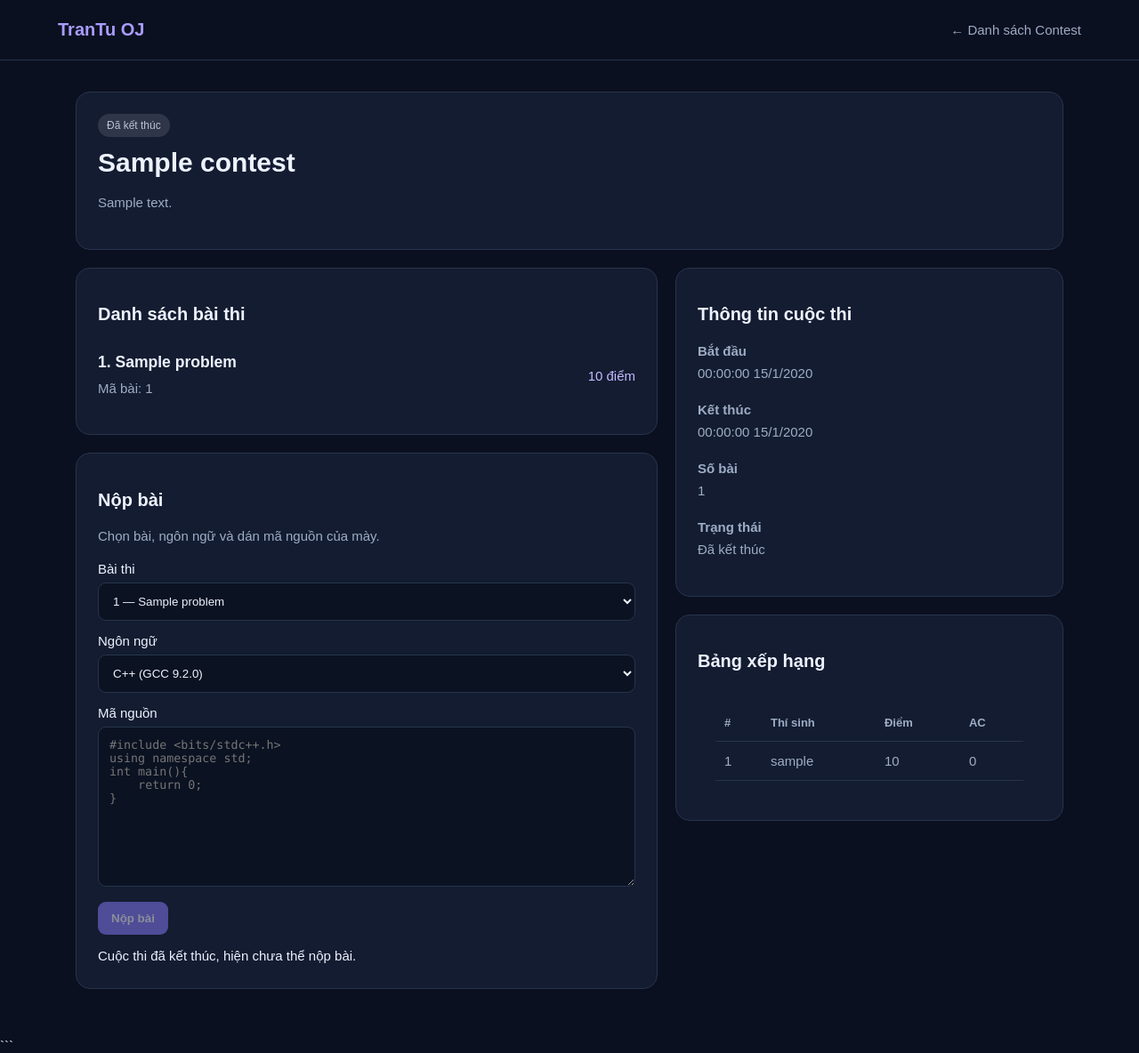
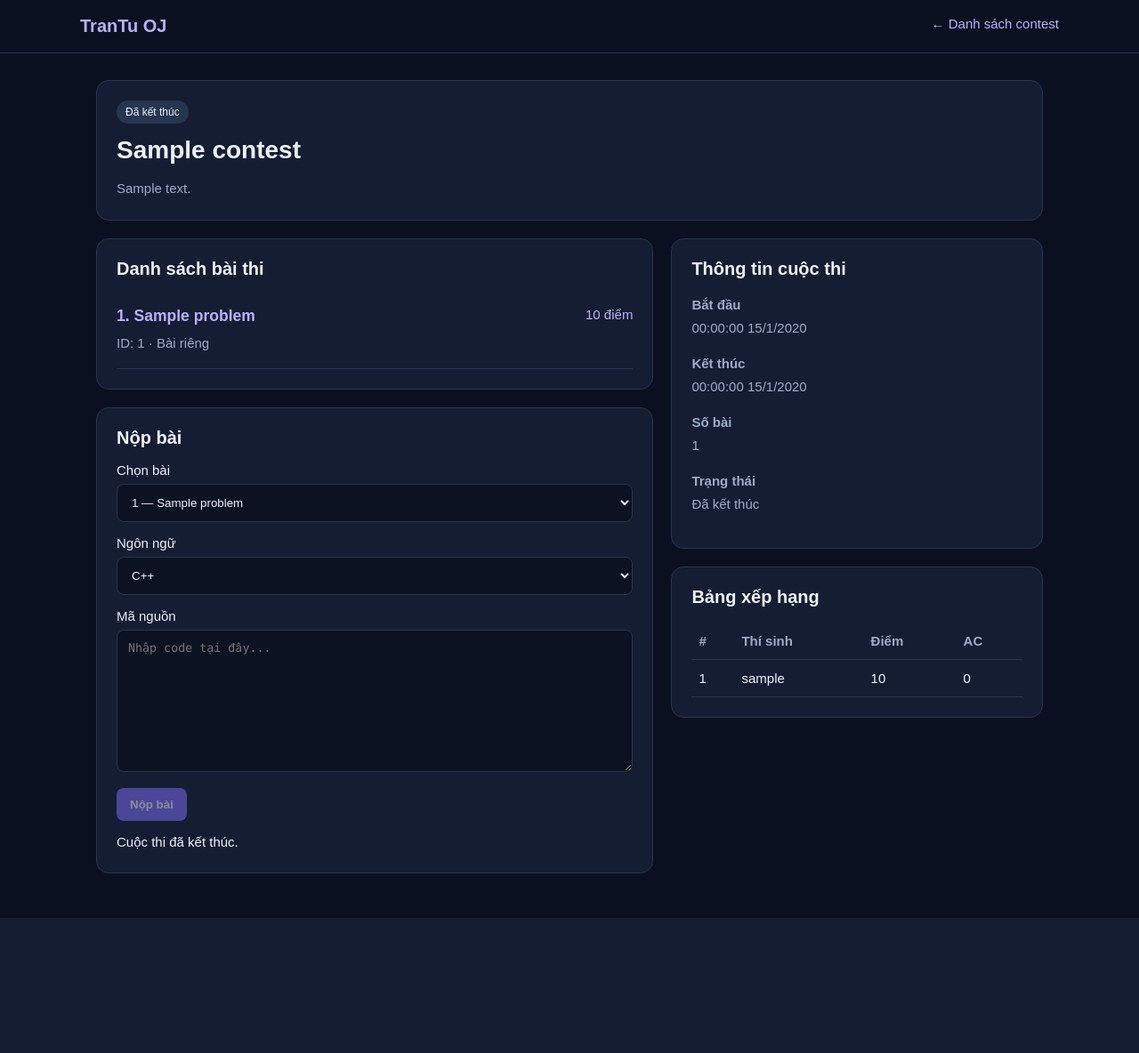
Before and after one commit to anhcuongthu-crypto/Tran-Tu-36-Online-Judge, a Flask app: page /contests/1 in a window 1280 px wide. Shown: the whole page at 89% size. After the commit the page ends 1032 px from the top, so only its background shows below. Run offline with Flask 3, Linux system fonts and the light colour scheme; tables that the repository leaves empty hold one stand-in row (values such as "Sample post"); some libraries are stand-ins or nearby versions.

Commit message:
Update contest_detail.html

````diff
--- a/templates/contest_detail.html
+++ b/templates/contest_detail.html
@@ -4,83 +4,76 @@
 <head>
 <meta charset="UTF-8">
 <meta name="viewport" content="width=device-width, initial-scale=1">
-<title>Chi tiết Contest | TranTu OJ</title>
+<title>Contest - TranTu OJ</title>
 <style>
-:root{--bg:#0b1020;--panel:#131c30;--line:#27344d;--text:#edf2ff;--muted:#9eacc5;--primary:#8b7cff;--green:#34d399}
+:root{--bg:#0b1020;--panel:#141d31;--line:#293650;--text:#edf2ff;--muted:#9eacc5;--primary:#8172ff}
 *{box-sizing:border-box}
 body{margin:0;background:var(--bg);color:var(--text);font:15px Arial,sans-serif}
-a{color:inherit;text-decoration:none}
-.nav{height:68px;border-bottom:1px solid var(--line);display:flex;align-items:center;justify-content:space-between;padding:0 max(5%,calc((100% - 1150px)/2))}
-.brand{font-size:20px;font-weight:800;color:#a99dff}
-.nav a:last-child{color:var(--muted)}
-.wrap{max-width:1150px;margin:35px auto;padding:0 20px}
-.panel{background:var(--panel);border:1px solid var(--line);border-radius:16px;padding:24px;margin-bottom:20px}
-h1{font-size:30px;margin:12px 0}
-h2{font-size:20px}
+a{color:#b9b0ff;text-decoration:none}
+header{padding:18px max(5%,calc((100% - 1100px)/2));border-bottom:1px solid var(--line);display:flex;justify-content:space-between}
+.brand{font-size:20px;font-weight:bold}
+main{max-width:1100px;margin:30px auto;padding:0 18px}
+.panel{background:var(--panel);border:1px solid var(--line);border-radius:14px;padding:22px;margin-bottom:20px;min-width:0}
+h1{font-size:28px;margin:14px 0}
+h2{font-size:20px;margin-top:0}
 .muted{color:var(--muted);line-height:1.7}
-.badge{display:inline-block;padding:6px 10px;border-radius:30px;background:#26344b;font-size:12px}
-.running{background:#123e36;color:#6ee7b7}
-.upcoming{background:#3b2e15;color:#fcd34d}
-.ended{background:#30364a;color:#b7c2d6}
-.layout{display:grid;grid-template-columns:minmax(0,1.5fr) minmax(280px,1fr);gap:20px}
-.problem{display:flex;justify-content:space-between;align-items:center;gap:12px;border-bottom:1px solid var(--line);padding:15px 0}
-.problem:last-child{border-bottom:0}
-.problem h3{margin:0 0 6px}
-.problem h3 a:hover{color:#b7aaff;text-decoration:underline}
-.score{color:#c3baff;white-space:nowrap}
-button,.btn{display:inline-block;border:0;border-radius:9px;padding:11px 15px;background:var(--primary);color:white;font-weight:bold;cursor:pointer}
+.grid{display:grid;grid-template-columns:1.5fr 1fr;gap:20px}
+.badge{display:inline-block;padding:6px 10px;background:#263650;border-radius:30px;font-size:12px}
+.problem{padding:15px 0;border-bottom:1px solid var(--line);display:flex;justify-content:space-between;gap:12px}
+.problem h3{margin:0 0 7px;overflow-wrap:anywhere}
+.score{color:#b9b0ff;white-space:nowrap}
+input,select,textarea{width:100%;padding:12px;margin:7px 0 15px;background:#0b1222;color:var(--text);border:1px solid var(--line);border-radius:8px}
+textarea{min-height:160px;resize:vertical;font-family:Consolas,monospace}
+button{background:var(--primary);color:white;border:0;border-radius:8px;padding:11px 15px;font-weight:bold;cursor:pointer}
 button:disabled{opacity:.5;cursor:not-allowed}
-input,select,textarea{width:100%;padding:12px;background:#0b1222;color:var(--text);border:1px solid var(--line);border-radius:9px;margin:7px 0 14px}
-textarea{min-height:180px;resize:vertical;font-family:Consolas,monospace}
+.secondary{background:#374151}
 table{width:100%;border-collapse:collapse}
-th,td{text-align:left;padding:13px 10px;border-bottom:1px solid var(--line)}
-th{color:var(--muted);font-size:13px}
-#message{white-space:pre-wrap;line-height:1.6;margin-top:12px}
-.good{color:var(--green)}
-.error{color:#fca5a5}
-.empty{padding:20px;color:var(--muted);text-align:center}
-@media(max-width:750px){.layout{grid-template-columns:1fr}.panel{padding:17px}h1{font-size:25px}}
+th,td{text-align:left;padding:12px 8px;border-bottom:1px solid var(--line);overflow-wrap:anywhere}
+th{color:var(--muted)}
+.status{white-space:pre-wrap;line-height:1.6;margin-top:12px}
+.error{color:#fca5a5;white-space:pre-wrap}
+.success{color:#6ee7b7}
+.editbox{margin-top:18px;padding:16px;background:#0b1222;border:1px solid var(--line);border-radius:10px}
+@media(max-width:720px){.grid{grid-template-columns:1fr}.panel{padding:16px}h1{font-size:24px}}
 </style>
 </head>
-<body>
-<header class="nav">
+
+<body data-contest-id="{{ contest_id|default('', true) }}">
+<header>
   <a class="brand" href="/">TranTu OJ</a>
-  <a href="/contests">← Danh sách Contest</a>
+  <a href="/contests">← Danh sách contest</a>
 </header>
 
-<main class="wrap">
+<main>
   <section class="panel" id="contestHeader">
-    <div class="muted">Đang tải cuộc thi...</div>
+    <p class="muted">Đang tải cuộc thi...</p>
   </section>
 
-  <div class="layout">
+  <div class="grid">
     <div>
       <section class="panel">
         <h2>Danh sách bài thi</h2>
-        <div id="problems"><div class="empty">Đang tải bài thi...</div></div>
+        <div id="problems">Đang tải...</div>
       </section>
 
       <section class="panel">
         <h2>Nộp bài</h2>
-        <p class="muted">Chọn bài, ngôn ngữ và dán mã nguồn của mày.</p>
-
         <form id="submitForm">
-          <label for="problemId">Bài thi</label>
+          <label for="problemId">Chọn bài</label>
           <select id="problemId" required></select>
 
           <label for="language">Ngôn ngữ</label>
           <select id="language">
-            <option value="54">C++ (GCC 9.2.0)</option>
-            <option value="50">C (GCC 9.2.0)</option>
+            <option value="54">C++</option>
+            <option value="50">C</option>
             <option value="71">Python 3</option>
           </select>
 
           <label for="sourceCode">Mã nguồn</label>
-          <textarea id="sourceCode" required maxlength="100000"
-            placeholder="#include &lt;bits/stdc++.h&gt;&#10;using namespace std;&#10;int main(){&#10;    return 0;&#10;}"></textarea>
+          <textarea id="sourceCode" maxlength="100000" required placeholder="Nhập code tại đây..."></textarea>
 
           <button id="submitButton" type="submit">Nộp bài</button>
-          <div id="message"></div>
+          <div id="submitMessage" class="status"></div>
         </form>
       </section>
     </div>
@@ -88,255 +81,362 @@ th{color:var(--muted);font-size:13px}
     <aside>
       <section class="panel">
         <h2>Thông tin cuộc thi</h2>
-        <div id="info" class="muted">Đang tải...</div>
+        <div id="contestInfo" class="muted">Đang tải...</div>
       </section>
 
       <section class="panel">
         <h2>Bảng xếp hạng</h2>
-        <div id="leaderboard" class="empty">Đang tải...</div>
+        <div id="leaderboard">Đang tải...</div>
       </section>
     </aside>
   </div>
 </main>
 
 <script>
-const CONTEST_ID = Number(location.pathname.split('/').filter(Boolean).pop());
 const $ = id => document.getElementById(id);
 
-let contest = null;
+function resolveContestId() {
+  // ID Flask truyền vào template
+  const raw = document.body.dataset.contestId || '';
+  if (/^\d+$/.test(raw) && Number(raw) > 0) {
+    return Number(raw);
+  }
+
+  // URL dạng /contests/123
+  const match = location.pathname.match(/\/contests\/(\d+)\/?$/);
+  if (match && Number(match[1]) > 0) {
+    return Number(match[1]);
+  }
+
+  // URL dạng /contest_detail.html?id=123
+  const query = new URLSearchParams(location.search).get('id');
+  if (query && /^\d+$/.test(query) && Number(query) > 0) {
+    return Number(query);
+  }
+
+  return null;
+}
+
+const CONTEST_ID = resolveContestId();
+let contestData = null;
 let problemList = [];
+let isAdmin = false;
 
-function escapeHTML(value) {
+function esc(value) {
   return String(value ?? '').replace(/[&<>"']/g, c => ({
-    '&':'&amp;',
-    '<':'&lt;',
-    '>':'&gt;',
-    '"':'&quot;',
-    "'":'&#39;'
+    '&':'&amp;', '<':'&lt;', '>':'&gt;',
+    '"':'&quot;', "'":'&#39;'
   })[c]);
 }
 
-function formatDate(value) {
-  const d = new Date(value);
-  return Number.isNaN(d.getTime()) ? value : d.toLocaleString('vi-VN');
+async function api(url, options = {}) {
+  const response = await fetch(url, {
+    ...options,
+    headers: {
+      ...(options.headers || {}),
+      ...(options.body ? {'Content-Type':'application/json'} : {})
+    }
+  });
+
+  const raw = await response.text();
+  let data;
+
+  try {
+    data = JSON.parse(raw);
+  } catch {
+    console.error('API response:', response.status, url, raw);
+    throw new Error(`HTTP ${response.status}: API không trả JSON. URL: ${url}`);
   }
 
-const stateNames = {
-  running: 'Đang diễn ra',
-  upcoming: 'Sắp diễn ra',
-  ended: 'Đã kết thúc'
+  if (!response.ok) {
+    throw new Error(data.error || `HTTP ${response.status}`);
+  }
+
+  return data;
+}
+
+function dateText(value) {
+  if (!value) return 'Chưa xác định';
+  const d = new Date(value);
+  return Number.isNaN(d.getTime()) ? String(value) : d.toLocaleString('vi-VN');
+}
+
+const stateText = {
+  upcoming:'Sắp diễn ra',
+  running:'Đang diễn ra',
+  ended:'Đã kết thúc'
 };
 
-async function loadContest() {
-  const r = await fetch(`/api/contests/${CONTEST_ID}`);
-  const data = await r.json();
-
-  if (!r.ok) {
-    throw new Error(data.error || 'Không tải được cuộc thi.');
+async function loadAdmin() {
+  try {
+    const data = await api('/api/me');
+    isAdmin = !!(data.user && data.user.is_admin);
+  } catch {
+    isAdmin = false;
+  }
 }
 
-  contest = data;
+async function loadContest() {
+  const data = await api(`/api/contests/${CONTEST_ID}`);
+  contestData = data;
   problemList = data.problems || [];
 
   $('contestHeader').innerHTML = `
-    <span class="badge ${escapeHTML(data.state)}">
-      ${escapeHTML(stateNames[data.state] || data.state)}
-    </span>
-    <h1>${escapeHTML(data.title)}</h1>
-    <p class="muted">${escapeHTML(data.description || 'Chưa có mô tả.')}</p>
+    <span class="badge">${esc(stateText[data.state] || data.state || 'Chưa rõ')}</span>
+    <h1>${esc(data.title || 'Contest')}</h1>
+    <div class="muted">${esc(data.description || 'Không có mô tả.')}</div>
   `;
 
-  $('info').innerHTML = `
-    <p><strong>Bắt đầu</strong><br>${escapeHTML(formatDate(data.start_time))}</p>
-    <p><strong>Kết thúc</strong><br>${escapeHTML(formatDate(data.end_time))}</p>
-    <p><strong>Số bài</strong><br>${problemList.length}</p>
-    <p><strong>Trạng thái</strong><br>${escapeHTML(stateNames[data.state] || data.state)}</p>
+  $('contestInfo').innerHTML = `
+    <p><b>Bắt đầu</b><br>${esc(dateText(data.start_time))}</p>
+    <p><b>Kết thúc</b><br>${esc(dateText(data.end_time))}</p>
+    <p><b>Số bài</b><br>${problemList.length}</p>
+    <p><b>Trạng thái</b><br>${esc(stateText[data.state] || data.state || 'Chưa rõ')}</p>
   `;
 
   if (!problemList.length) {
-    $('problems').innerHTML =
-      '<div class="empty">Cuộc thi chưa có bài nào.</div>';
+    $('problems').innerHTML = '<p class="muted">Contest chưa có bài thi.</p>';
     $('problemId').innerHTML = '';
     $('submitButton').disabled = true;
     return;
   }
 
-
-$('problems').innerHTML = problemList.map((p, i) => {
-  return `
+  $('problems').innerHTML = problemList.map((p, i) => `
     <div class="problem">
       <div>
-        <h3>
-          <a href="#"
-             onclick="showProblem('${escapeHTML(p.id)}'); return false;">
-            ${i + 1}. ${escapeHTML(p.title)}
-          </a>
-        </h3>
-        <div class="muted">Mã bài: ${escapeHTML(p.id)}</div>
+        <h3><a href="#" data-pid="${esc(p.id)}">${i + 1}. ${esc(p.title)}</a></h3>
+        <div class="muted">ID: ${esc(p.id)}${p.is_custom ? ' · Bài riêng' : ''}</div>
       </div>
       <span class="score">${Number(p.total_score) || 0} điểm</span>
     </div>
-  `;
-}).join('');
+  `).join('');
 
+  $('problems').querySelectorAll('[data-pid]').forEach(a => {
+    a.addEventListener('click', e => {
+      e.preventDefault();
+      showProblem(a.dataset.pid);
+    });
+  });
 
   $('problemId').innerHTML = problemList.map(p => `
-    <option value="${escapeHTML(p.id)}">
-      ${escapeHTML(p.id)} — ${escapeHTML(p.title)}
-    </option>
+    <option value="${esc(p.id)}">${esc(p.id)} — ${esc(p.title)}</option>
   `).join('');
 
-  const canSubmit = data.state === 'running';
-  $('submitButton').disabled = !canSubmit;
-
-  if (!canSubmit) {
-    $('message').textContent = data.state === 'upcoming'
-      ? 'Cuộc thi chưa bắt đầu, hiện chưa thể nộp bài.'
-      : 'Cuộc thi đã kết thúc, hiện chưa thể nộp bài.';
-  }
+  $('submitButton').disabled = data.state !== 'running';
+  $('submitMessage').textContent =
+    data.state === 'upcoming' ? 'Cuộc thi chưa bắt đầu.' :
+    data.state === 'ended' ? 'Cuộc thi đã kết thúc.' : '';
 }
 
-function showProblem(problemId) {
-  const p = problemList.find(x => String(x.id) === String(problemId));
+function showProblem(pid) {
+  const p = problemList.find(x => String(x.id) === String(pid));
+  if (!p) return;
 
-  if (!p) {
-    alert('Không tìm thấy bài thi.');
-    return;
-  }
-
-  let box = document.getElementById('problemDetail');
-
+  let box = $('problemDetail');
   if (!box) {
-    box = document.createElement('div');
+    box = document.createElement('section');
     box.id = 'problemDetail';
     box.className = 'panel';
     $('problems').insertAdjacentElement('afterend', box);
   }
 
   box.innerHTML = `
-    <h2>${escapeHTML(p.title || 'Bài thi')}</h2>
-    <p class="muted">Mã bài: ${escapeHTML(p.id)}</p>
-
+    <h2>${esc(p.title)}</h2>
+    <p class="muted">ID: ${esc(p.id)} · ${Number(p.total_score) || 0} điểm</p>
     <h3>Đề bài</h3>
-    <div style="white-space:pre-wrap;line-height:1.8">${escapeHTML(p.statement || 'Dữ liệu đề bài chưa được API trả về.')}</div>
-
+    <div style="white-space:pre-wrap;line-height:1.8">${esc(p.statement || 'API chưa cung cấp nội dung đề.')}</div>
     <h3>Input</h3>
-    <div style="white-space:pre-wrap;line-height:1.8">${escapeHTML(p.input_desc || 'Chưa có mô tả Input.')}</div>
-
+    <div style="white-space:pre-wrap;line-height:1.8">${esc(p.input_desc || 'Chưa có mô tả.')}</div>
     <h3>Output</h3>
-    <div style="white-space:pre-wrap;line-height:1.8">${escapeHTML(p.output_desc || 'Chưa có mô tả Output.')}</div>
-
-    <button id="submitThisProblem">Nộp bài này</button>
+    <div style="white-space:pre-wrap;line-height:1.8">${esc(p.output_desc || 'Chưa có mô tả.')}</div>
+    <p><button id="chooseProblem">Nộp bài này</button>
+    ${isAdmin && p.is_custom ? ' <button id="editProblem" class="secondary">Sửa bài</button>' : ''}</p>
+    <div id="editArea"></div>
   `;
 
-  document.getElementById('submitThisProblem').onclick = () => {
+  $('chooseProblem').onclick = () => {
     $('problemId').value = String(p.id);
-    $('submitForm').scrollIntoView({ behavior: 'smooth' });
+    $('submitForm').scrollIntoView({behavior:'smooth'});
   };
 
-  box.scrollIntoView({ behavior: 'smooth', block: 'start' });
+  if (isAdmin && p.is_custom) {
+    $('editProblem').onclick = () => editProblem(p);
+  }
+
+  box.scrollIntoView({behavior:'smooth',block:'start'});
+}
+
+async function editProblem(p) {
+  const area = $('editArea');
+  area.innerHTML = '<p class="muted">Đang tải bài...</p>';
+
+  try {
+    const data = await api(
+      `/api/admin/contests/${CONTEST_ID}/problems/${encodeURIComponent(p.id)}`
+    );
+
+    area.innerHTML = `
+      <div class="editbox">
+        <h3>Sửa bài ${esc(p.id)}</h3>
+        <label>Tên bài</label><input id="eTitle" maxlength="200">
+        <label>Đề bài</label><textarea id="eStatement"></textarea>
+        <label>Input</label><textarea id="eInput"></textarea>
+        <label>Output</label><textarea id="eOutput"></textarea>
+        <label>Tổng điểm</label><input id="eTotal" type="number" min="1">
+        <label>Giới hạn thời gian (giây)</label><input id="eTime" type="number" min="0.01" step="any">
+        <label>Giới hạn bộ nhớ (KB)</label><input id="eMemory" type="number" min="1">
+        <label>Subtasks (JSON)</label><textarea id="eSubtasks" style="min-height:280px"></textarea>
+        <button id="saveEdit">Lưu thay đổi</button>
+        <button id="cancelEdit" class="secondary">Hủy</button>
+        <div id="editMessage" class="status"></div>
+      </div>
+    `;
+
+    $('eTitle').value = data.title || '';
+    $('eStatement').value = data.statement || '';
+    $('eInput').value = data.input_desc || '';
+    $('eOutput').value = data.output_desc || '';
+    $('eTotal').value = data.total_score ?? 10;
+    $('eTime').value = data.time_limit ?? 1;
+    $('eMemory').value = data.memory_limit ?? 256000;
+    $('eSubtasks').value = JSON.stringify(data.subtasks || [], null, 2);
+
+    $('cancelEdit').onclick = () => area.innerHTML = '';
+
+    $('saveEdit').onclick = async () => {
+      const msg = $('editMessage');
+      let subtasks;
+
+      try {
+        subtasks = JSON.parse($('eSubtasks').value);
+        if (!Array.isArray(subtasks)) throw new Error('Subtasks phải là mảng.');
+      } catch (e) {
+        msg.className = 'status error';
+        msg.textContent = 'JSON không hợp lệ: ' + e.message;
+        return;
+      }
+
+      const body = {
+        title:$('eTitle').value.trim(),
+        statement:$('eStatement').value,
+        input_desc:$('eInput').value,
+        output_desc:$('eOutput').value,
+        total_score:Number($('eTotal').value),
+        time_limit:Number($('eTime').value),
+        memory_limit:Number($('eMemory').value),
+        subtasks
+      };
+
+      if (!body.title || !body.statement.trim() ||
+          body.total_score <= 0 || body.time_limit <= 0 ||
+          body.memory_limit <= 0) {
+        msg.className = 'status error';
+        msg.textContent = 'Kiểm tra lại tên, đề bài và giới hạn.';
+        return;
+      }
+
+      $('saveEdit').disabled = true;
+      msg.textContent = 'Đang lưu...';
+
+      try {
+        await api(
+          `/api/admin/contests/${CONTEST_ID}/problems/${encodeURIComponent(p.id)}`,
+          {method:'PUT',body:JSON.stringify(body)}
+        );
+        msg.className = 'status success';
+        msg.textContent = 'Đã lưu bài thành công.';
+        await loadContest();
+      } catch (e) {
+        msg.className = 'status error';
+        msg.textContent = e.message;
+      } finally {
+        if ($('saveEdit')) $('saveEdit').disabled = false;
+      }
+    };
+  } catch (e) {
+    area.innerHTML = `<p class="error">${esc(e.message)}</p>`;
+  }
 }
 
 async function loadLeaderboard() {
-  const box = $('leaderboard');
-
-  try {
-    const r = await fetch(`/api/contests/${CONTEST_ID}/leaderboard`);
-    const data = await r.json();
-
-    if (!r.ok) {
-      throw new Error(data.error || 'Không tải được bảng xếp hạng.');
-    }
+  const data = await api(`/api/contests/${CONTEST_ID}/leaderboard`);
 
   if (!data.length) {
-      box.innerHTML = '<div class="empty">Chưa có kết quả.</div>';
+    $('leaderboard').innerHTML = '<p class="muted">Chưa có kết quả.</p>';
     return;
   }
 
-    box.innerHTML = `
+  $('leaderboard').innerHTML = `
     <table>
-        <thead>
-          <tr><th>#</th><th>Thí sinh</th><th>Điểm</th><th>AC</th></tr>
-        </thead>
-        <tbody>
-          ${data.map((x, i) => `
-            <tr>
-              <td>${i + 1}</td>
-              <td>${escapeHTML(x.username)}</td>
-              <td>${Number(x.score) || 0}</td>
-              <td>${Number(x.solved) || 0}</td>
-            </tr>
-          `).join('')}
-        </tbody>
+      <thead><tr><th>#</th><th>Thí sinh</th><th>Điểm</th><th>AC</th></tr></thead>
+      <tbody>${data.map((x, i) => `
+        <tr><td>${i + 1}</td><td>${esc(x.username)}</td>
+        <td>${Number(x.score) || 0}</td><td>${Number(x.solved) || 0}</td></tr>
+      `).join('')}</tbody>
     </table>
   `;
-  } catch (e) {
-    box.textContent = e.message;
-  }
 }
 
 $('submitForm').addEventListener('submit', async e => {
   e.preventDefault();
 
-  if (!contest || contest.state !== 'running') {
-    $('message').textContent = 'Cuộc thi hiện không nhận bài nộp.';
+  if (!contestData || contestData.state !== 'running') {
+    $('submitMessage').className = 'status error';
+    $('submitMessage').textContent = 'Cuộc thi hiện không nhận bài nộp.';
     return;
   }
 
   const source_code = $('sourceCode').value;
-
   if (!source_code.trim()) {
-    $('message').textContent = 'Mã nguồn không được để trống.';
+    $('submitMessage').textContent = 'Mã nguồn không được để trống.';
     return;
   }
 
   $('submitButton').disabled = true;
-  $('message').className = '';
-  $('message').textContent = 'Đang gửi bài...';
+  $('submitMessage').textContent = 'Đang gửi bài...';
 
   try {
-    const r = await fetch(`/api/contests/${CONTEST_ID}/submit`, {
-      method: 'POST',
-      headers: {'Content-Type': 'application/json'},
-      body: JSON.stringify({
-        problem_id: $('problemId').value,
-        language_id: Number($('language').value),
+    const result = await api(`/api/contests/${CONTEST_ID}/submit`, {
+      method:'POST',
+      body:JSON.stringify({
+        problem_id:$('problemId').value,
+        language_id:Number($('language').value),
         source_code
       })
     });
 
-    const data = await r.json();
-
-    if (!r.ok) {
-      if (r.status === 401) {
-        throw new Error('Mày cần đăng nhập trước khi nộp bài.');
-      }
-      throw new Error(data.error || 'Nộp bài thất bại.');
-    }
-
-    $('message').className = 'good';
-    $('message').textContent =
-      `Đã gửi bài thành công!\nSubmission ID: ${data.submission_id}\nTrạng thái: ${data.status}`;
-
-    setTimeout(loadLeaderboard, 2500);
-  } catch (err) {
-    $('message').className = 'error';
-    $('message').textContent = err.message;
+    $('submitMessage').className = 'status success';
+    $('submitMessage').textContent =
+      `Đã gửi bài!\nSubmission ID: ${result.submission_id}\nTrạng thái: ${result.status}`;
+    setTimeout(() => loadLeaderboard().catch(console.error), 2500);
+  } catch (e) {
+    $('submitMessage').className = 'status error';
+    $('submitMessage').textContent = e.message;
   } finally {
-    $('submitButton').disabled = !contest || contest.state !== 'running';
+    $('submitButton').disabled = !contestData || contestData.state !== 'running';
   }
 });
 
 (async function init() {
+  if (!CONTEST_ID) {
+    $('contestHeader').innerHTML = `
+      <h1>Thiếu ID contest</h1>
+      <p class="muted">Mở trang qua /contests/ID, ví dụ /contests/1. Nếu đang xem sandbox preview, hãy mở website Flask đã deploy.</p>
+    `;
+    $('contestInfo').textContent = 'Chưa có ID contest.';
+    $('problems').textContent = 'Không thể tải bài.';
+    $('leaderboard').textContent = 'Không thể tải bảng xếp hạng.';
+    return;
+  }
+
   try {
+    await loadAdmin();
     await loadContest();
     await loadLeaderboard();
   } catch (e) {
-    $('contestHeader').innerHTML =
-      `<div class="error">${escapeHTML(e.message)}</div>`;
+    $('contestHeader').innerHTML = `<div class="error">${esc(e.message)}</div>`;
   }
 })();
 </script>
 </body>
 </html>
-```
````
Lines whose indentation alone changed are shown as unchanged.
